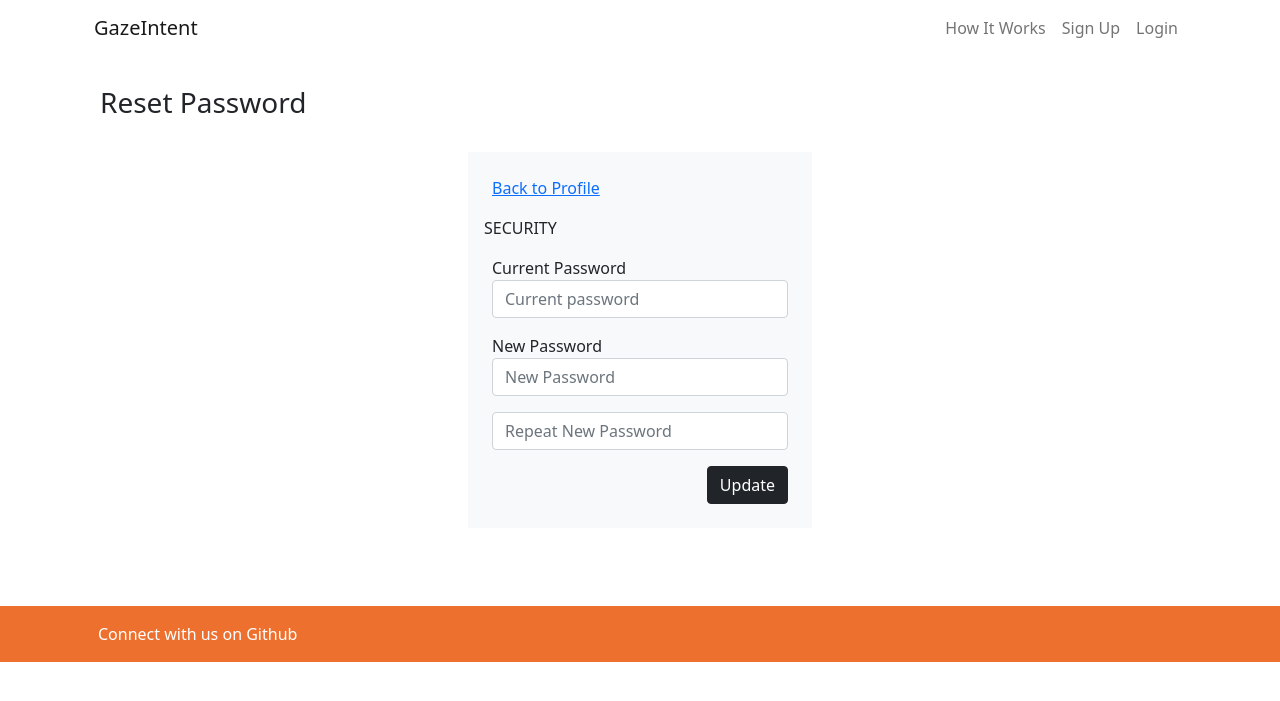
After one commit to mpbunch/gazeintent, a Flask app: template app/templates/client/resetpassword.html in a window 1280 px wide. The commit adds this page. Shown: the top 701 px of the page. Run offline with Flask 2, Linux system fonts and the light colour scheme; the template is opened without the code that fills it: values that come from a table or form of the project are taken from there, others are empty; parts of the project's set-up code (start-up, migrations or seed data) failed here and were passed over; some libraries are stand-ins or nearby versions.

Commit message:
un-editable email and separate reset password

```diff
--- a/app/forms.py
+++ b/app/forms.py
@@ -4,10 +4,7 @@ from wtforms.validators import DataRequired
 
 
 class UsersForm(FlaskForm):
-    email_address = StringField('Email Address', validators=[
-            DataRequired(),
-            validators.Email()
-        ]
+    email_address = StringField('Email Address', validators=[]
     )
     first_name = StringField('First Name', validators=[
             DataRequired(),
@@ -36,7 +33,7 @@ class UsersForm(FlaskForm):
         ]
     )
     repeat_new_password = PasswordField('Repeat New Password', validators=[
-            DataRequired(),
+            # DataRequired(),
             validators.EqualTo('password', message='Passwords must match')
         ]
     )
--- a/app/routes.py
+++ b/app/routes.py
@@ -166,73 +166,127 @@ def profile():
         "message": False,
         "type": 0
     }
-
     if request.method == "POST":
-
-        # Update bio section
-        if request.form.get("bio") == "updatebio":
             current_user.first_name = form.first_name.data
             current_user.last_name = form.last_name.data
-            current_user.email_address = form.email_address.data
-            db.session.commit()
-            message = {
-                "message": "Successfuly updated bio.",
-                "type": 1
-            }
-
-        # Update demo section
-        elif request.form.get("demo") == "updatedemo":
             current_user.age = form.age.data
             current_user.gender = form.gender.data
             current_user.zipcode = form.zipcode.data
             db.session.commit()
             message = {
-                "message": "Successfuly updated demo.",
+                "message": "Successfuly updated profile.",
                 "type": 1
             }
 
-        # Update password
-        elif request.form.get("security") == "updatesecurity":
+    # if request.method == "POST":
+    #
+    #     # Update bio section
+    #     if request.form.get("bio") == "updatebio":
+    #         current_user.first_name = form.first_name.data
+    #         current_user.last_name = form.last_name.data
+    #         current_user.email_address = form.email_address.data
+    #         db.session.commit()
+    #         message = {
+    #             "message": "Successfuly updated bio.",
+    #             "type": 1
+    #         }
+    #
+    #     # Update demo section
+    #     elif request.form.get("demo") == "updatedemo":
+    #         current_user.age = form.age.data
+    #         current_user.gender = form.gender.data
+    #         current_user.zipcode = form.zipcode.data
+    #         db.session.commit()
+    #         message = {
+    #             "message": "Successfuly updated demo.",
+    #             "type": 1
+    #         }
+    #
+    #     # Update password
+    #     elif request.form.get("security") == "updatesecurity":
+    #         new_password = request.form['new_password']
+    #         repeat_new_password = request.form['repeat_new_password']
+    #
+    #         # if current password is correct
+    #         if current_user.check_password(form.current_password.data):
+    #             # if passwords match
+    #             if new_password == repeat_new_password:
+    #                 # Hash the new password
+    #                 current_user.password = generate_password_hash(
+    #                     new_password)
+    #                 db.session.commit()
+    #                 message = {
+    #                     "message": "Password has been updated.",
+    #                     "type": 1
+    #                 }
+    #             # if passwords don't match
+    #             else:
+    #                 # remind to check
+    #                 message = {
+    #                     "message": "Please make sure your new passwords match.",
+    #                     "type": 2
+    #                 }
+    #         # if current password is not correct
+    #         else:
+    #             message = {
+    #                 "message": "Current password is wrong.",
+    #                 "type": 2
+    #             }
+    #
+    #     else:
+    #         form.first_name.data = current_user.first_name
+    #         form.last_name.data = current_user.last_name
+    #         form.email_address.data = current_user.email_address
+    #         form.age.data = current_user.age
+    #         form.gender.data = current_user.gender
+    #         form.zipcode.data = current_user.zipcode
+    #         print("Get profile information")
+
+    active = "profile"
+    return render_template("client/profile.html", form=form, message=message, user=current_user, active=active)
+
+@app.route("/resetpassword", methods=['GET', 'POST'])
+@login_required
+def resetpassword():
+    form = UsersForm()
+    message = {
+        "message": False,
+        "type": 0
+    }
+    # print(form.validate_on_submit())
+    if request.method == "POST":
+
             new_password = request.form['new_password']
             repeat_new_password = request.form['repeat_new_password']
 
             # if current password is correct
             if current_user.check_password(form.current_password.data):
-                # if passwords match
+                    # if passwords match
                 if new_password == repeat_new_password:
-                    # Hash the new password
+                        # Hash the new password
                     current_user.password = generate_password_hash(
-                        new_password)
+                            new_password)
                     db.session.commit()
                     message = {
-                        "message": "Password has been updated.",
-                        "type": 1
+                            "message": "Password has been updated.",
+                            "type": 1
                     }
-                # if passwords don't match
                 else:
-                    # remind to check
+                        # remind to check
                     message = {
-                        "message": "Please make sure your new passwords match.",
-                        "type": 2
+                            "message": "Please make sure your new passwords match.",
+                            "type": 2
                     }
-            # if current password is not correct
+                # if current password is not correct
             else:
                 message = {
                     "message": "Current password is wrong.",
                     "type": 2
                 }
+            # testtest
 
-        else:
-            form.first_name.data = current_user.first_name
-            form.last_name.data = current_user.last_name
-            form.email_address.data = current_user.email_address
-            form.age.data = current_user.age
-            form.gender.data = current_user.gender
-            form.zipcode.data = current_user.zipcode
-            print("Get profile information")
-
-    active = "profile"
-    return render_template("client/profile.html", form=form, message=message, user=current_user, active=active)
+    active = "resetpassword"
+    return render_template("client/resetpassword.html", form=form, message=message, user=current_user, active=active)
 
 
 @app.route("/login", methods=['GET', 'POST'])
--- /dev/null
+++ b/app/templates/client/resetpassword.html
@@ -0,0 +1,47 @@
+<!-- reset password Page -->
+{% extends 'shared/layout.html' %}
+
+{% block content %}
+<div class="container section">
+  <div class="row">
+    <h3>Reset Password</h3>
+    <!-- gender zip age -->
+    <div class="col-md-4 offset-md-4">
+      <div class="col-xs-12">
+        {% if message.type == 1 %}
+        <div class="alert alert-success" role="alert">
+          {{ message.message }}
+        </div>
+        {% endif %}
+        {% if message.type == 2 %}
+        <div class="alert alert-danger" role="alert">
+          {{ message.message }}
+        </div>
+        {% endif %}
+      </div>
+      <div class="login-form bg-light mt-4 p-4">
+        <form action="/resetpassword" method="POST" class="row g-3" action="{{ url_for('resetpassword') }}">
+          <p><a class="link-primary" href="{{ url_for('profile') }}">Back to Profile</a></p>
+          <!-- checkout the validator url, this might need to be dynamic -->
+          SECURITY
+          <div class="col-12">
+            <label>{{ form.current_password.label }}</label>
+            {{ form.current_password(value="none", class="form-control",placeholder="Current password") }}
+          </div>
+          <div class="col-12">
+            <label>{{ form.new_password.label }}</label>
+            {{ form.new_password(value='{{ user.new_password }}', class="form-control",placeholder="New Password") }}
+          </div>
+          <div class="col-12">
+            {{ form.repeat_new_password(value=repeat_new_password, class="form-control",placeholder="Repeat New Password") }}
+          </div>
+          <div class="col-12">
+            <button action="/resetpassword" type="submit" name="security" value="updatesecurity" class="btn btn-dark float-end">Update</button>
+          </div>
+        </form>
+      </div>
+    </div>
+  </div>
+</div>
+
+{% endblock %}
```
Also changed, not shown: app/templates/client/profile.html (+11 -16 lines).
